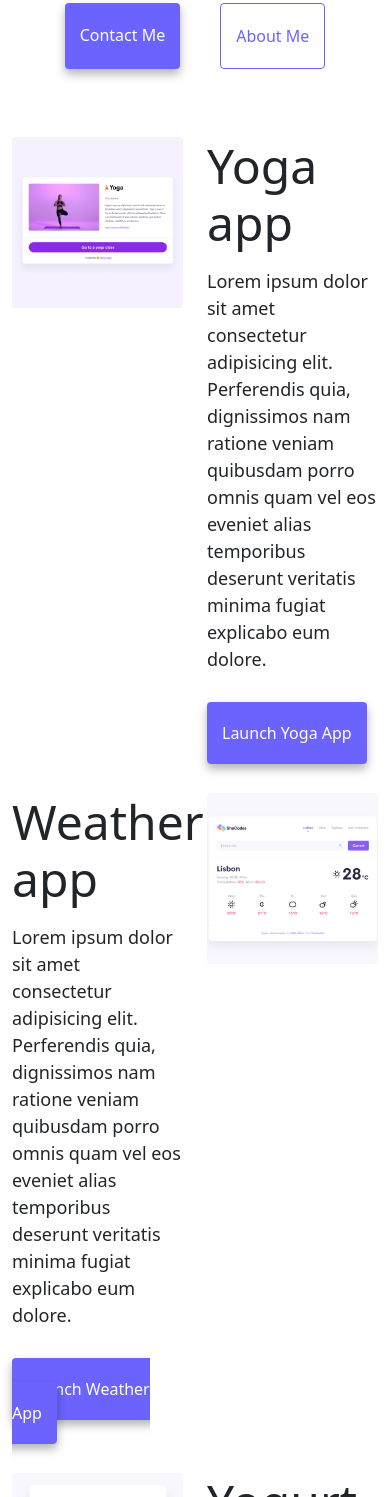
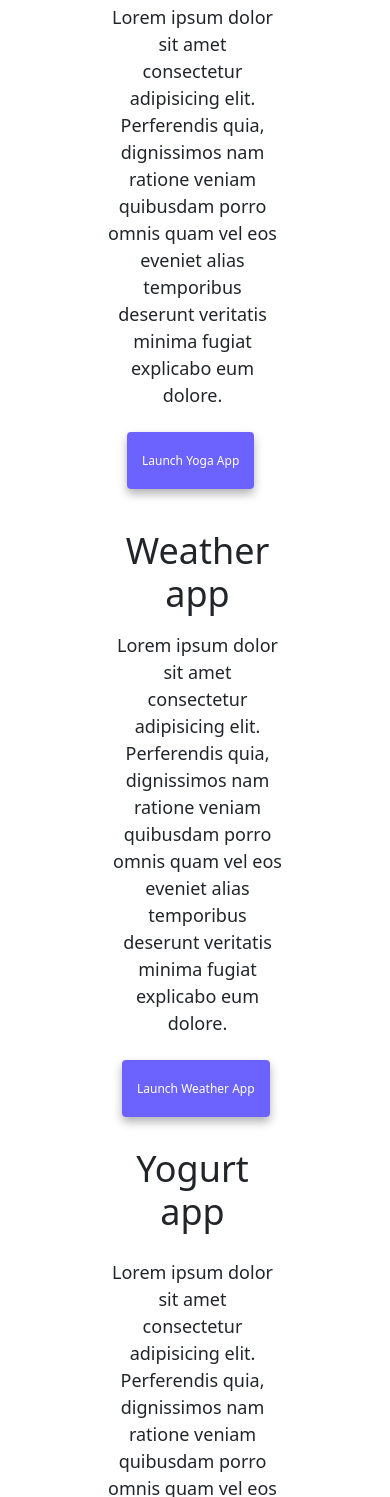
Before and after one commit to Jabreu0715/SEO-Homework-Challenge, a plain HTML site: page index.html in a window 390 px wide. Shown: the part 503-2000 px from the top of the page. Drawn offline with nearby package versions, Linux system fonts and the light colour scheme.

Commit message:
Made the webpages responsive for mobile devices

```diff
--- a/index.html
+++ b/index.html
@@ -68,7 +68,7 @@
         </div>
       </div>
     </nav>
-    <h2 class="text-center">👋 Hi I am</h2>
+    <h2 class="text-center greeting">👋 Hi I am</h2>
     <h1 class="text-center">Jennifer Abreu</h1>
     <h3 class="text-center">Front-end developer, based in New York City</h3>
     <div class="navigation-links mb-5">
@@ -89,22 +89,22 @@
       <div class="row">
         <div class="col-6">
           <img
-            src="images/yoga.png"
-            class="img-fluid rounded"
+            src="/images/yoga.png"
+            class="img-fluid rounded index"
             title="Yoga Project Image"
             alt="Yoga Project Image"
           />
         </div>
         <div class="col-6">
-          <h2 class="mb-3">Yoga app</h2>
-          <p title="Yoga App Description">
+          <h2 class="mb-3 title">Yoga app</h2>
+          <p title="Yoga App Description" class="description">
             Lorem ipsum dolor sit amet consectetur adipisicing elit. Perferendis
             quia, dignissimos nam ratione veniam quibusdam porro omnis quam vel
             eos eveniet alias temporibus deserunt veritatis minima fugiat
             explicabo eum dolore.
           </p>
           <div class="mt-5">
-            <a href="#" class="primary-link" title="Yoga Project"
+            <a href="#" class="primary-link project-link" title="Yoga Project"
               >Launch Yoga App</a
             >
           </div>
@@ -112,15 +112,18 @@
       </div>
       <div class="row mt-5">
         <div class="col-6">
-          <h2 class="mb-3">Weather app</h2>
-          <p title="Weather App Description">
+          <h2 class="mb-3 weather title">Weather app</h2>
+          <p title="Weather App Description" class="description-left">
             Lorem ipsum dolor sit amet consectetur adipisicing elit. Perferendis
             quia, dignissimos nam ratione veniam quibusdam porro omnis quam vel
             eos eveniet alias temporibus deserunt veritatis minima fugiat
             explicabo eum dolore.
           </p>
           <div class="mt-5">
-            <a href="#" class="primary-link" title="Weather App Project"
+            <a
+              href="#"
+              class="primary-link project-link-left"
+              title="Weather App Project"
               >Launch Weather App</a
             >
           </div>
@@ -128,7 +131,7 @@
         <div class="col-6">
           <img
             src="/images/weather.png"
-            class="img-fluid rounded"
+            class="img-fluid rounded index"
             alt="Weather Project Image"
             title="Weather Project Image"
           />
@@ -138,21 +141,24 @@
         <div class="col-6">
           <img
             src="/images/yogurt.png"
-            class="img-fluid rounded"
+            class="img-fluid rounded index"
             alt="Yogurt Project Image"
             title="Yogurt Project Image"
           />
         </div>
         <div class="col-6">
-          <h2 class="mb-3">Yogurt app</h2>
-          <p title="Yogurt App Description">
+          <h2 class="mb-3 title">Yogurt app</h2>
+          <p title="Yogurt App Description" class="description">
             Lorem ipsum dolor sit amet consectetur adipisicing elit. Perferendis
             quia, dignissimos nam ratione veniam quibusdam porro omnis quam vel
             eos eveniet alias temporibus deserunt veritatis minima fugiat
             explicabo eum dolore.
           </p>
           <div class="mt-5">
-            <a href="#" class="primary-link" title="Weather App Project"
+            <a
+              href="#"
+              class="primary-link project-link"
+              title="Weather App Project"
               >Launch Weather App</a
             >
           </div>
--- a/style.css
+++ b/style.css
@@ -30,6 +30,62 @@ h3 {
 p {
   font-size: 18px;
   line-height: 1.5;
+}
+@media (max-width: 600px) {
+  .text-center {
+    text-align: center;
+    font-size: 30px;
+  }
+  .index {
+    display: none;
+  }
+  .primary-link {
+    font-size: 12px;
+  }
+  .project-link {
+    position: relative;
+    right: 80px;
+  }
+  .project-link-left {
+    position: relative;
+    left: 110px;
+  }
+  .description {
+    text-align: center;
+    position: relative;
+    top: 10px;
+    right: 100px;
+  }
+  .description-left {
+    text-align: center;
+    position: relative;
+    top: 10px;
+    left: 100px;
+  }
+  .weather {
+    text-align: center;
+    position: relative;
+    top: 10px;
+    left: 100px;
+  }
+  h3 {
+    font-size: 24px;
+  }
+  .title {
+    text-align: center;
+    font-size: 36px;
+    position: relative;
+    right: 100px;
+  }
+  .image {
+    display: block;
+    margin: 0 auto;
+    width: 75%;
+    text-align: center;
+  }
+  .email-link {
+    font-size: 18px;
+  }
 }
 
 .navigation-links {
```
Also changed, not shown: about.html (+8 -6 lines).
